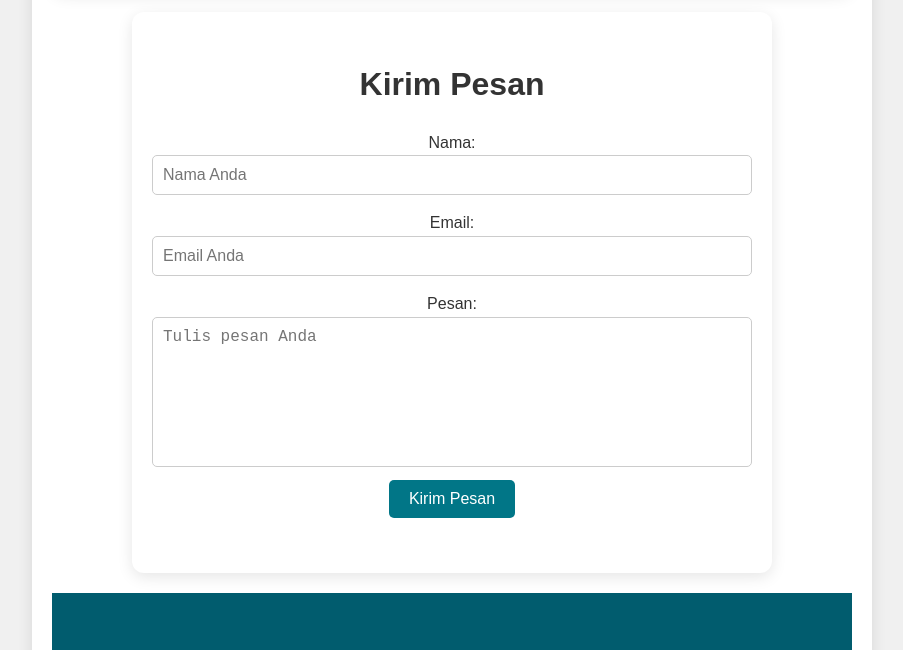
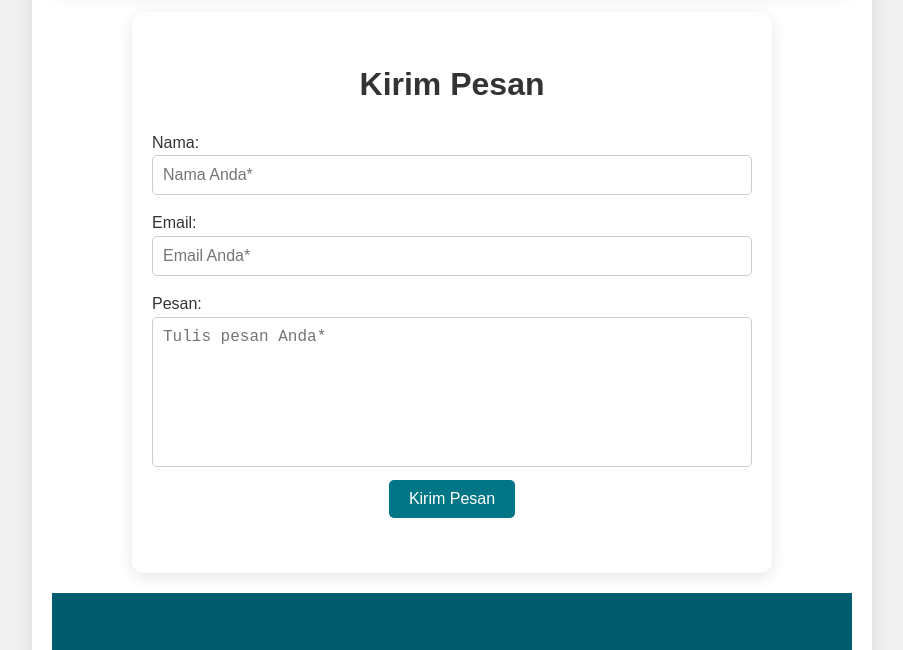
Before and after one commit to DanielNatanael/daniel-portofolio, a plain HTML site: page index.html in a window 1280 px wide. Shown: the part 4160-4810 px from the top of the page, without its empty margins (188-1091 px from the left). Drawn offline with nearby package versions, Linux system fonts and the light colour scheme; a script that the page names is missing.

Commit message:
Add files via upload

```diff
--- a/index.html
+++ b/index.html
@@ -193,16 +193,16 @@
             <h2>Kirim Pesan</h2>
             <form id="contactForm" onsubmit="sendMail(); return false;">
                 <div class="form-group">
-                    <label for="name">Nama:</label>
-                    <input type="text" id="name" name="name" placeholder="Nama Anda" required>
+                    <label for="name" class="forms">Nama:</label>
+                    <input type="text" id="name" name="name" placeholder="Nama Anda*" required>
                 </div>
                 <div class="form-group">
-                    <label for="email">Email:</label>
-                    <input type="email" id="email" name="email" placeholder="Email Anda" required>
+                    <label for="email" class="forms">Email:</label>
+                    <input type="email" id="email" name="email" placeholder="Email Anda*" required>
                 </div>
                 <div class="form-group">
-                    <label for="message">Pesan:</label>
-                    <textarea id="message" name="message" placeholder="Tulis pesan Anda" required></textarea>
+                    <label for="message" class="forms">Pesan:</label>
+                    <textarea id="message" name="message" placeholder="Tulis pesan Anda*" required></textarea>
                 </div>
                 <button type="submit" onclick="sendMail()">Kirim Pesan</button>
             </form>
--- a/styles.css
+++ b/styles.css
@@ -540,6 +540,7 @@ button {
 
 .form-group {
     margin-bottom: 15px;
+    text-align: left;
 }
 
 input[type="text"],
@@ -626,3 +627,6 @@ button[type="submit"]:hover {
 #experience h2 {
     text-align: center;
 }
+.forms {
+    text-align: left;
+}
```
